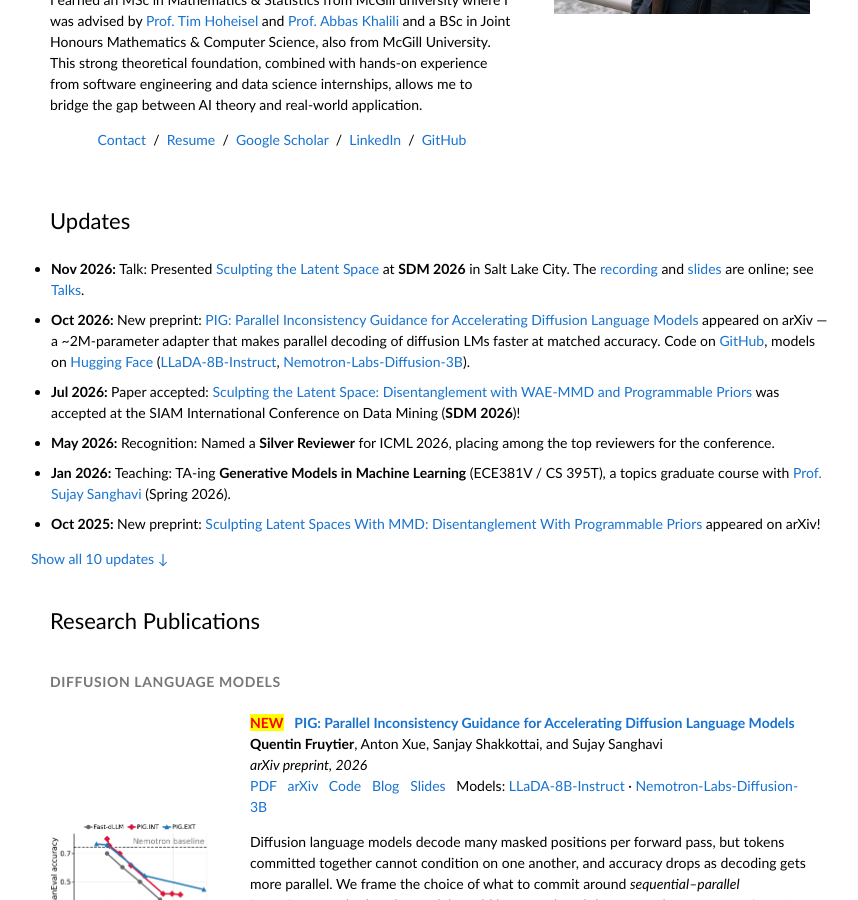
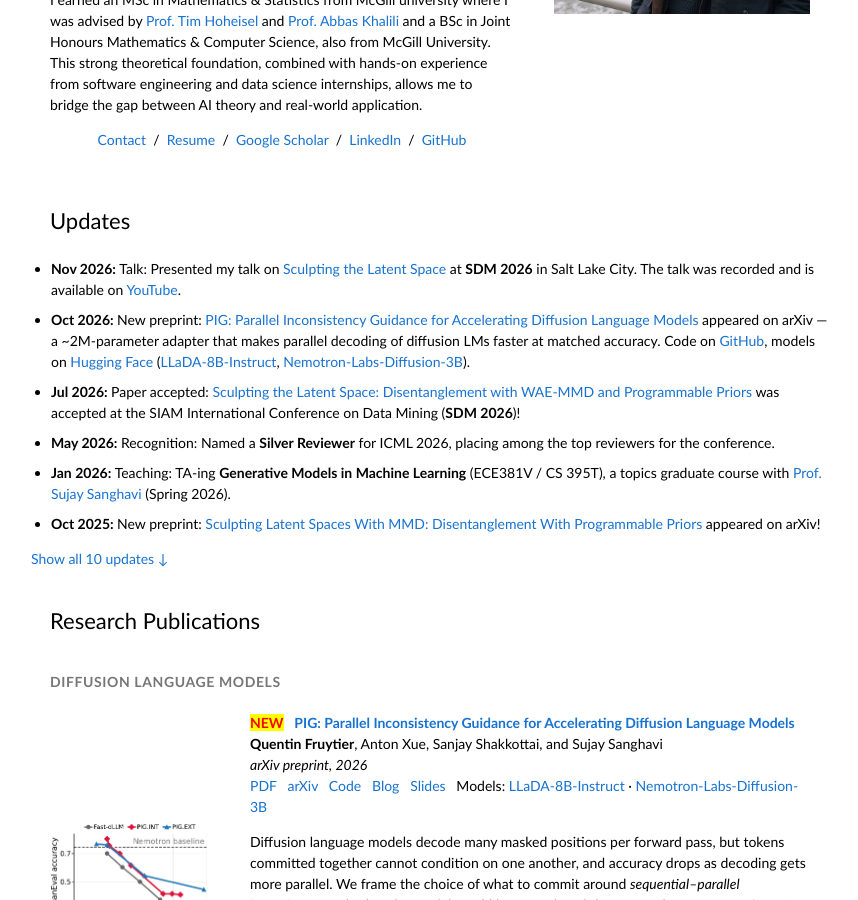
Before and after one commit to Quentin-Fruytier/Quentin-Fruytier.github.io, a Jekyll site: the page built from index.html, in a window 1280 px wide and 900 px high, scrolled down 534 px. Shown: the whole window, without its empty margins (210-1068 px from the left). Built offline with Jekyll 4.4.1, drawn with Linux system fonts in a browser that asks for light colours.

Commit message:
Updates: SDM 2026 talk presented, recording on YouTube
Co-Authored-By: Claude Opus 5.5 <noreply@anthropic.com>

```diff
--- a/index.html
+++ b/index.html
@@ -47,7 +47,7 @@ title: Home
       <!--========================================================================================== -->
           <tr><td>
             <ul class="updates collapsed" id="updates">
-              <li><b>Nov 2026: </b> Talk: Presented <a href="https://arxiv.org/abs/2510.11953">Sculpting the Latent Space</a> at <strong>SDM 2026</strong> in Salt Lake City. The <a href="https://www.youtube.com/watch?v=c9VJofn8oPw">recording</a> and <a href="talks/sculpting/">slides</a> are online; see <a href="talks/">Talks</a>.</li>
+              <li><b>Nov 2026: </b> Talk: Presented my talk on <a href="https://arxiv.org/abs/2510.11953">Sculpting the Latent Space</a> at <strong>SDM 2026</strong> in Salt Lake City. The talk was recorded and is available on <a href="https://www.youtube.com/watch?v=c9VJofn8oPw">YouTube</a>.</li>
               <li><b>Oct 2026: </b> New preprint: <a href="https://arxiv.org/abs/2610.17375">PIG: Parallel Inconsistency Guidance for Accelerating Diffusion Language Models</a> appeared on arXiv &mdash; a ~2M-parameter adapter that makes parallel decoding of diffusion LMs faster at matched accuracy. Code on <a href="https://github.com/Quentin-Fruytier/PIG-DLM-release">GitHub</a>, models on <a href="https://huggingface.co/UT-IFML/LLaDA-8B-Instruct-PIG">Hugging Face</a> (<a href="https://huggingface.co/UT-IFML/LLaDA-8B-Instruct-PIG">LLaDA-8B-Instruct</a>, <a href="https://huggingface.co/UT-IFML/Nemotron-Labs-Diffusion-3B-PIG">Nemotron-Labs-Diffusion-3B</a>).</li>
               <li><b>Jul 2026: </b> Paper accepted: <a href="https://arxiv.org/abs/2510.11953">Sculpting the Latent Space: Disentanglement with WAE-MMD and Programmable Priors</a> was accepted at the SIAM International Conference on Data Mining (<strong>SDM 2026</strong>)!</li>
               <li><b>May 2026: </b> Recognition: Named a <strong>Silver Reviewer</strong> for ICML 2026, placing among the top reviewers for the conference.</li>
```
